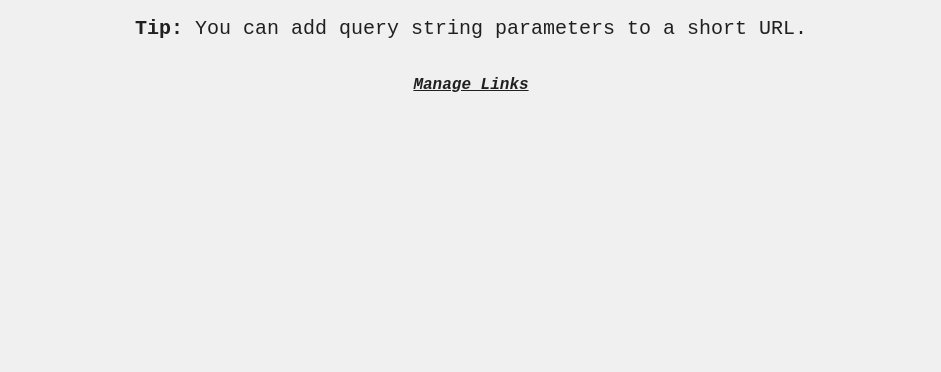
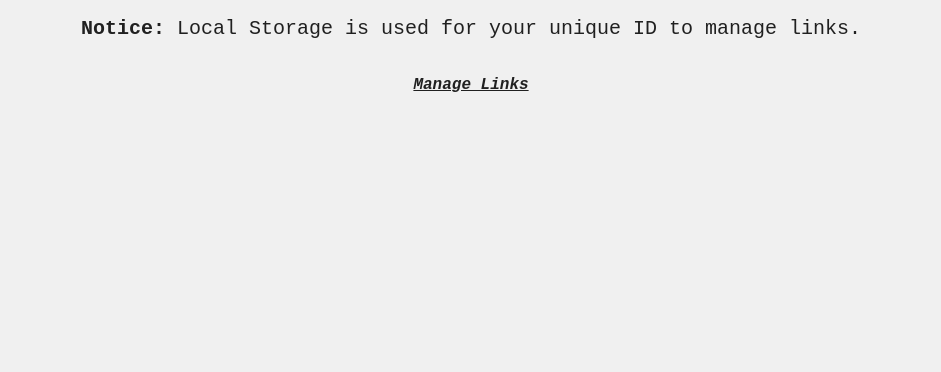
Before and after one commit to wanghaisheng/fydli, a website: page site/index.html in a window 1280 px wide. Shown: the part 425-797 px from the top of the page, without its empty margins (169-1110 px from the left). Drawn offline with Linux system fonts and the light colour scheme.

Commit message:
Update index.html
Change default text under form.

```diff
--- a/site/index.html
+++ b/site/index.html
@@ -32,7 +32,7 @@
         </p>
       </form>
 
-      <p id="result"><strong>Tip:</strong> You can add query string parameters to a short URL.</p>
+      <p id="result"><strong>Notice:</strong> Local Storage is used for your unique ID to manage links.</p>
 
       <p><a href="/manage" title="Manage Links">Manage Links</a></p>
 
```
